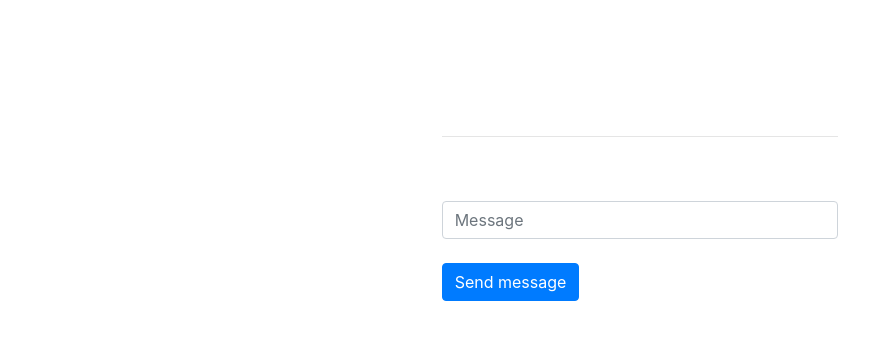
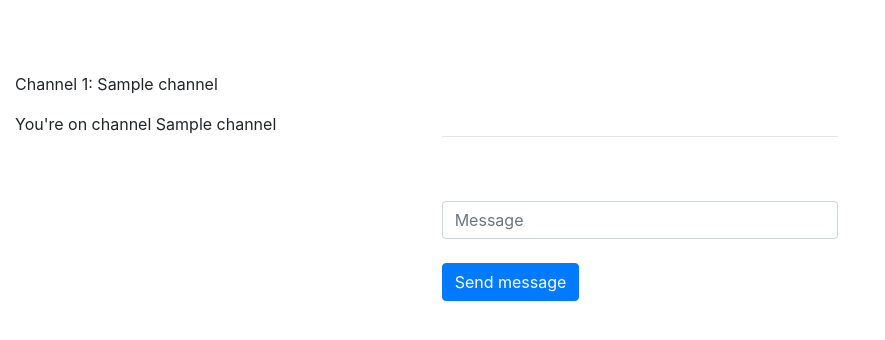
Before and after one commit to alexandrepernin/EDX_project2, a Flask app: template templates/chat.html in a window 1280 px wide. Shown: the top 340 px of the page, without its empty margins (0-885 px from the left). Run offline with Flask 2, Linux system fonts and the light colour scheme; the template is opened without the code that fills it: most values are stand-ins (such as "Sample title", 1, 10 or a date in 2020); some libraries are stand-ins or nearby versions.

Commit message:
Add individual route for each channel using channel id

```diff
--- a/application.py
+++ b/application.py
@@ -21,12 +21,9 @@ def channel():
     elif request.method == 'GET':
             return render_template('channel.html' , channels=channels)
 
-@app.route("/chat", methods=["GET","POST"])
-def chat():
-    #channel = request.form.get("channel_name")
-    #channels.append(channel)
-    #     return("New channel named {}".format(channel))
-    return render_template('chat.html')
+@app.route("/chat/<int:nb>", methods=["GET","POST"])
+def chat(nb):
+    return render_template('chat.html', channels=channels, channel_nb=nb)
 
 @socketio.on("Send message")
 def send(data):
--- a/templates/channel.html
+++ b/templates/channel.html
@@ -71,7 +71,7 @@
                  <div class="list-group">
                    {% if channels %}
                       {% for channel in channels %}
-                      <a href="{{ url_for('chat') }}" class="list-group-item list-group-item-action">Channel: {{channel}}</a>
+                      <a href="{{ url_for('chat', nb=loop.index)}}" class="list-group-item list-group-item-action">Channel {{loop.index}}: {{channel}}</a>
                       {% endfor %}
                    {% else %}
                       <p>Sorry, no channel created yet</p>
--- a/templates/chat.html
+++ b/templates/chat.html
@@ -35,6 +35,17 @@
        <div class="container-fluid">
        <div class="row">
           <div class="col-4">
+            <br>
+            <br>
+            <br>
+            {% if channels %}
+               {% for channel in channels %}
+               <p>Channel {{loop.index}}: {{channel}}</p>
+               {% endfor %}
+               <p> You're on channel {{channels[channel_nb-1]}}
+            {% else %}
+               <p>Weird</p>
+            {% endif %}
           </div>
           <div class="col-4">
              <br>
```
